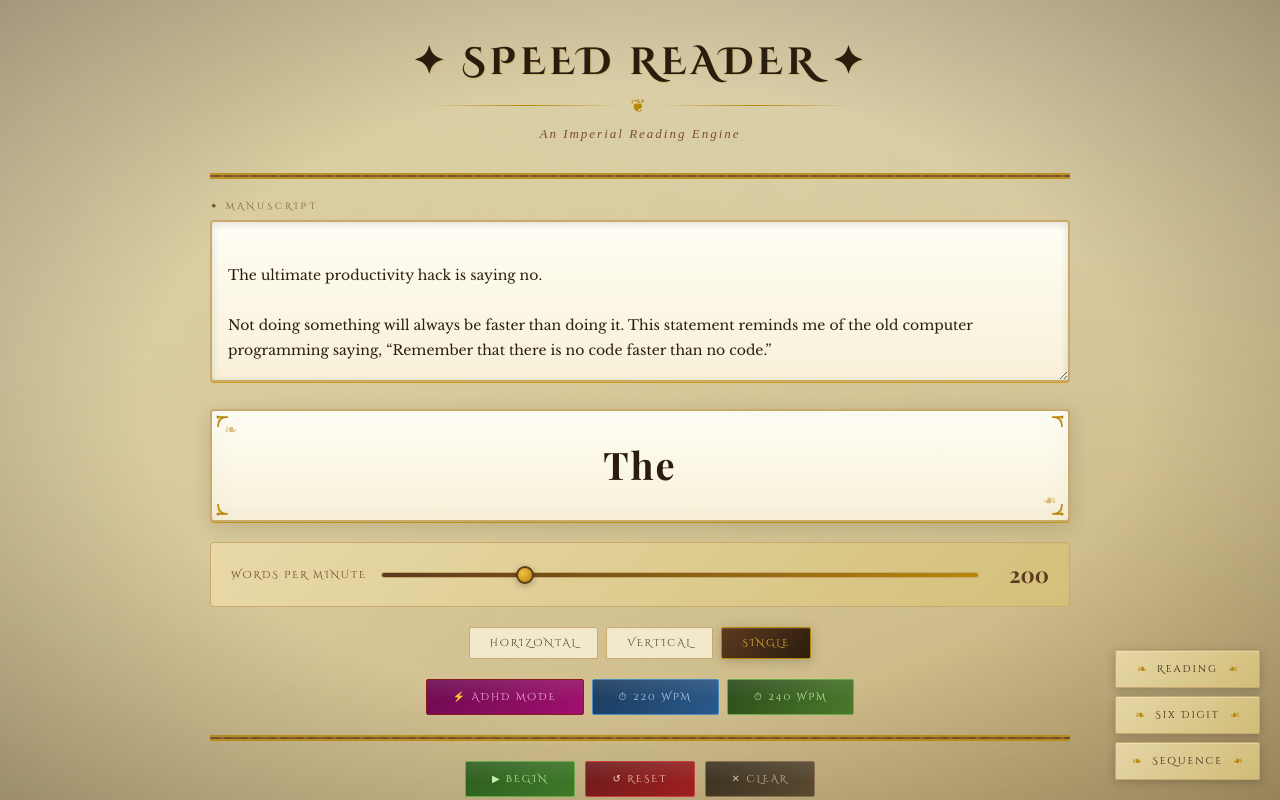
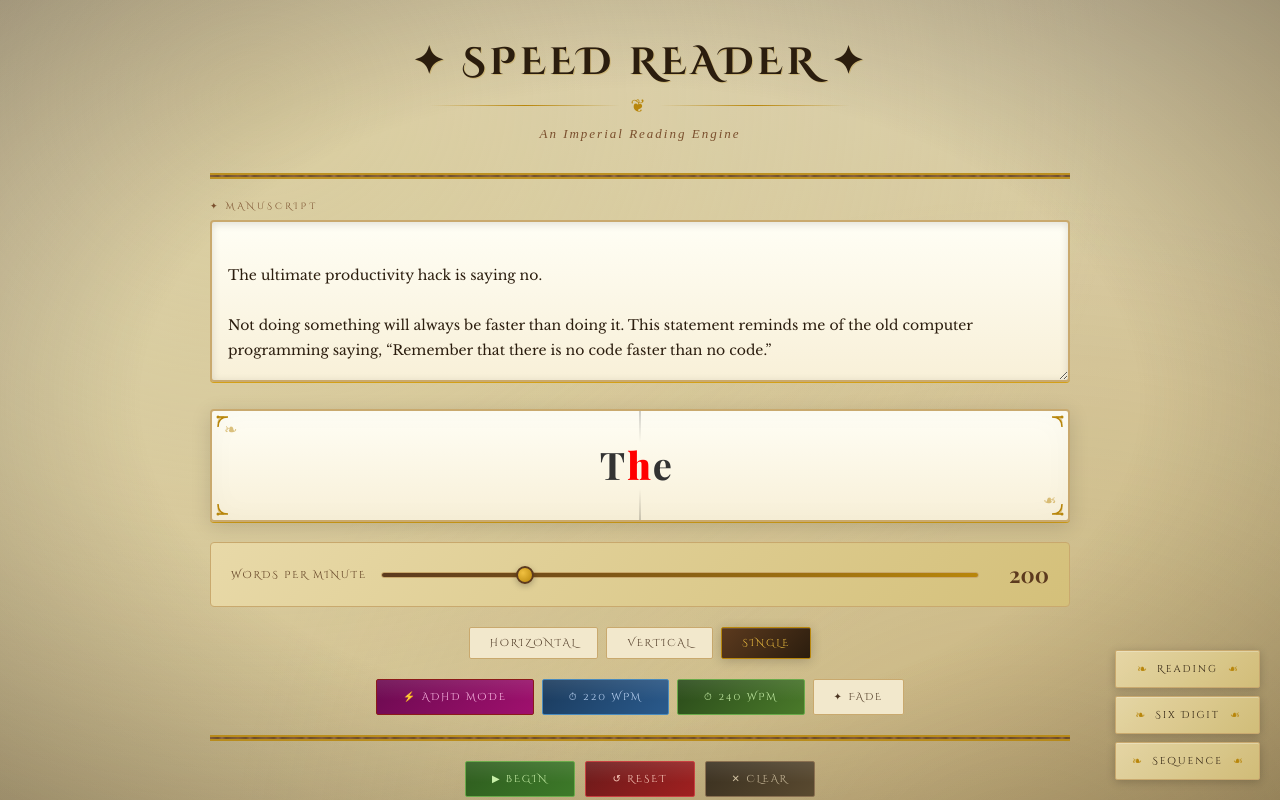
Before and after one commit to samv26/reading, a React (Vite) app: page /reading in a window 1280 px wide. Shown: the top 800 px of the page. Built offline with nearby package versions, Linux system fonts and the light colour scheme; a web font is replaced by a local one.

Commit message:
huge change

```diff
--- a/src/pages/reading.jsx
+++ b/src/pages/reading.jsx
@@ -317,6 +317,34 @@ function Reading() {
   const animationRef = useRef(null);
   const lastTimeRef = useRef(null);
 
+
+  /* ---------------- PIVOT LOGIC ---------------- */
+  const getPivotIndex = (word) => {
+    const len = word.length;
+    if (len <= 1) return 0;
+    if (len <= 5) return 1;
+    if (len <= 9) return 2;
+    if (len <= 13) return 3;
+    return 4;
+  };
+
+  const renderPivotWord = (word) => {
+    if (!word) return null;
+
+    const pivotIndex = getPivotIndex(word);
+    const left = word.slice(0, pivotIndex);
+    const pivot = word[pivotIndex];
+    const right = word.slice(pivotIndex + 1);
+
+    return (
+      <span style={{ display: "flex", width: "100%", alignItems: "center" }}>
+        <span style={{ flex: 1, textAlign: "right" }}>{left}</span>
+        <span style={{ color: "red", fontWeight: 800 }}>{pivot}</span>
+        <span style={{ flex: 1, textAlign: "left" }}>{right}</span>
+      </span>
+    );
+  };
+
   /* ---------------- HORIZONTAL ---------------- */
   const scrollRef = useRef(null);
   const offsetRef = useRef(0);
@@ -358,9 +386,11 @@ function Reading() {
     });
   }, [words]);
 
+
   /* ---------------- SINGLE ---------------- */
   const [singleIndex, setSingleIndex] = useState(0);
   const [fade, setFade] = useState(true);
+  const [fadeEnabled, setFadeEnabled] = useState(false);
   const intervalRef = useRef(null);
 
   /* ================= ANIMATION ENGINE ================= */
@@ -376,13 +406,16 @@ function Reading() {
         offsetRef.current += delta * horizontalSpeed;
         if (scrollRef.current)
           scrollRef.current.style.transform = `translateX(${-offsetRef.current}px)`;
+
         if (containerRef.current) {
           const center = containerRef.current.offsetWidth / 2 + offsetRef.current;
           let closest = 0, smallest = Infinity;
+
           wordCenters.current.forEach((c, i) => {
             const diff = Math.abs(c - center);
             if (diff < smallest) { smallest = diff; closest = i; }
           });
+
           setCurrentHorizontalIndex(closest);
         }
       }
@@ -391,13 +424,16 @@ function Reading() {
         verticalOffsetRef.current += delta * verticalSpeed;
         if (verticalScrollRef.current)
           verticalScrollRef.current.style.transform = `translateY(${-verticalOffsetRef.current}px)`;
+
         if (containerRef.current) {
           const center = containerRef.current.offsetHeight / 2 + verticalOffsetRef.current;
           let closest = 0, smallest = Infinity;
+
           verticalCenters.current.forEach((c, i) => {
             const diff = Math.abs(c - center);
             if (diff < smallest) { smallest = diff; closest = i; }
           });
+
           setCurrentVerticalIndex(closest);
         }
       }
@@ -412,27 +448,36 @@ function Reading() {
   /* ---------------- SINGLE MODE ---------------- */
   useEffect(() => {
     if (!isPlaying || mode !== "single") { clearInterval(intervalRef.current); return; }
+
     intervalRef.current = setInterval(() => {
-      setFade(false);
-      setTimeout(() => {
-        setSingleIndex((prev) => (prev < words.length - 1 ? prev + 1 : prev));
-        setFade(true);
-      }, 80);
+      if (fadeEnabled) {
+        setFade(false);
+        setTimeout(() => {
+          setSingleIndex((prev) => prev < words.length - 1 ? prev + 1 : prev);
+          setFade(true);
+        }, 80);
+      } else {
+        setSingleIndex((prev) => prev < words.length - 1 ? prev + 1 : prev);
+      }
     }, msPerWord);
+
     return () => clearInterval(intervalRef.current);
-  }, [isPlaying, mode, msPerWord, words.length]);
+  }, [isPlaying, mode, msPerWord, words.length, fadeEnabled]);
 
   /* ---------------- CONTROLS ---------------- */
   const handleReset = () => {
     setIsPlaying(false);
     offsetRef.current = 0;
     verticalOffsetRef.current = -VERTICAL_PADDING;
+
     if (scrollRef.current) scrollRef.current.style.transform = "translateX(0px)";
     if (verticalScrollRef.current)
       verticalScrollRef.current.style.transform = `translateY(${VERTICAL_PADDING}px)`;
+
     setCurrentHorizontalIndex(0);
     setCurrentVerticalIndex(0);
     setSingleIndex(0);
+
     lastTimeRef.current = null;
     wordRefs.current = [];
     verticalWordRefs.current = [];
@@ -440,10 +485,8 @@ function Reading() {
     verticalCenters.current = [];
   };
 
-  /* ─── Word styles for the reader ─── */
   const wordStyle = {
     fontSize: 28,
-    fontWeight: "normal",
     fontFamily: "'Playfair Display', serif",
     color: "#2b1d0e",
     whiteSpace: "nowrap",
@@ -453,7 +496,6 @@ function Reading() {
   const verticalWordStyle = {
     fontSize: 28,
     fontFamily: "'Playfair Display', serif",
-    fontWeight: "normal",
     color: "#2b1d0e",
     textAlign: "center",
     letterSpacing: 1,
@@ -611,34 +653,63 @@ function Reading() {
           </div>
         )}
 
+        {/* SINGLE MODE */}
         {mode === "single" && (
           <div className="reader-box" style={{ minHeight: 60 }}>
             <div className="corner-ornament co-tl"><CornerSvg /></div>
             <div className="corner-ornament co-tr"><CornerSvg /></div>
             <div className="corner-ornament co-bl"><CornerSvg /></div>
             <div className="corner-ornament co-br"><CornerSvg /></div>
+
             <div
               style={{
+                position: "relative",
                 display: "flex",
                 alignItems: "center",
                 justifyContent: "center",
-                minHeight: 80,
+                minHeight: 100,
                 padding: "24px 40px",
               }}
             >
+              {/* top guide */}
+              <div
+                style={{
+                  position: "absolute",
+                  top: 0,
+                  left: "50%",
+                  transform: "translateX(-50%)",
+                  width: 2,
+                  height: "28%",
+                  background: "linear-gradient(180deg, rgba(0,0,0,0.18), rgba(0,0,0,0))",
+                }}
+              />
+              {/* bottom guide */}
+              <div
+                style={{
+                  position: "absolute",
+                  bottom: 0,
+                  left: "50%",
+                  transform: "translateX(-50%)",
+                  width: 2,
+                  height: "28%",
+                  background: "linear-gradient(0deg, rgba(0,0,0,0.18), rgba(0,0,0,0))",
+                }}
+              />
+
               <div
                 style={{
                   fontSize: 38,
                   fontFamily: "'Playfair Display', serif",
                   fontWeight: 700,
-
-                  color: "#2b1d0e",
                   letterSpacing: 2,
-                  opacity: fade ? 1 : 0,
-                  transition: "opacity 0.08s ease",
+                  opacity: fadeEnabled ? (fade ? 1 : 0) : 1,
+                  transition: fadeEnabled ? "opacity 0.08s ease" : "none",
+                  display: "flex",
+                  width: "100%",
+                  alignItems: "center",
                 }}
               >
-                {words[singleIndex]}
+                {renderPivotWord(words[singleIndex])}
               </div>
             </div>
           </div>
@@ -693,6 +764,12 @@ function Reading() {
           <button className="action-btn btn-240" onClick={() => setWpm("240")}>
             ⏱ 240 WPM
           </button>
+          <button
+            className={`mode-btn${fadeEnabled ? " active" : ""}`}
+            onClick={() => setFadeEnabled((f) => !f)}
+          >
+            ✦ FADE
+          </button>
         </div>
 
         {/* ── Wood divider ── */}
```
